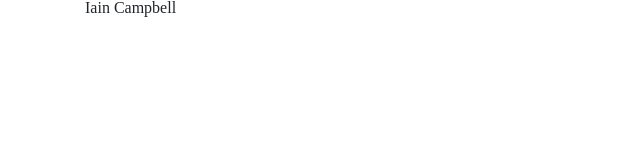
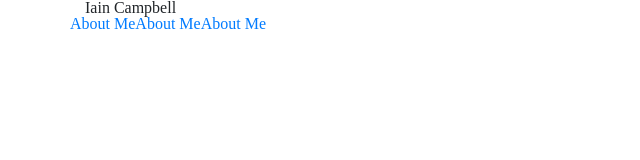
Before and after one commit to IainLC/Personal-Portfolio, a plain HTML site: page index.html in a window 1280 px wide. Shown: the whole page, without its empty margins (0-640 px from the left). Drawn offline with nearby package versions, Linux system fonts and the light colour scheme.

Commit message:
Added nav links
Added nav links to other pages from index.html

```diff
--- a/index.html
+++ b/index.html
@@ -15,7 +15,9 @@
       <nav class="col-sm-6 text-right">
 
       </nav>
-
+      <a href="/about.html">About Me</a>
+      <a href="/education.html">About Me</a>
+      <a href="/experience.html">About Me</a>
       </div>
     </header>
 
```
